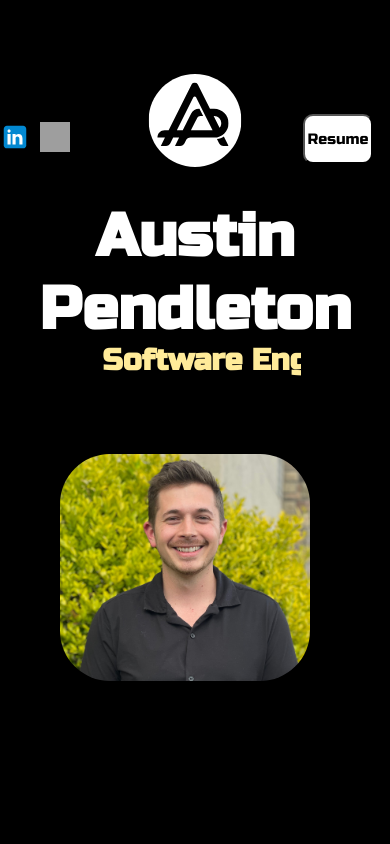
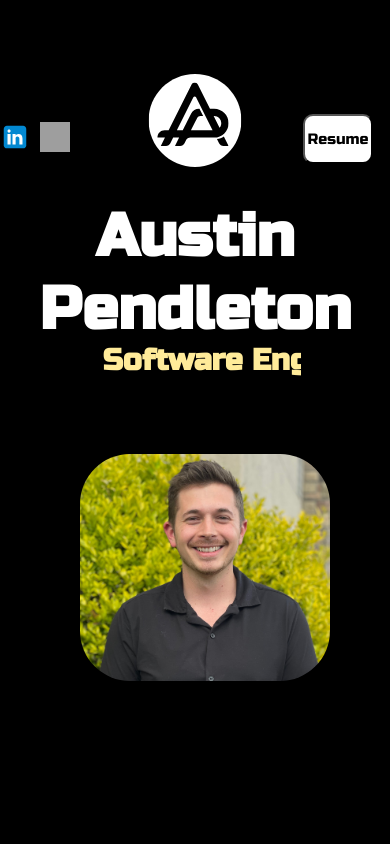
Before and after one commit to austinpendleton/portfolio_se, a React (Create React App) app: page / in a window 390 px wide. Shown: the top 844 px of the page. Built offline with nearby package versions, Linux system fonts and the light colour scheme; grey boxes are pictures that could not be loaded; a web font is replaced by a local one.

Commit message:
Domain Live edit styles

```diff
--- a/src/blocks/Header.css
+++ b/src/blocks/Header.css
@@ -135,6 +135,7 @@
     padding: 0px 0px;
     margin-right: 0;
     width: 70px;
+    color: black;
   }
   .resume__button-container {
     padding-left: 250px;
--- a/src/blocks/Introduction.css
+++ b/src/blocks/Introduction.css
@@ -7,7 +7,7 @@
   background-position: center;
   background-size: cover;
   max-height: 2000px;
-  height: 110vh;
+  height: 90vh;
 }
 .introduction__image {
   position: relative;
@@ -98,6 +98,7 @@
     max-width: 250px;
     top: 200px;
     border-radius: 50px;
+    left: -60px;
   }
 
   .name__wrapper {
@@ -108,6 +109,7 @@
 
   .title__wrapper {
     top: 300px;
+    right: 46px;
     margin-left: 60px;
     margin-top: 15px;
     text-align: center;
--- a/src/blocks/Projects.css
+++ b/src/blocks/Projects.css
@@ -152,6 +152,11 @@
   .slop__list-item {
     margin-right: 20px;
   }
+  .wtwr__image,
+  .golf__image,
+  .slop__image {
+    height: 150px;
+  }
 
   .projects__wtwr-paragraph,
   .projects__golf-paragraph,
```
